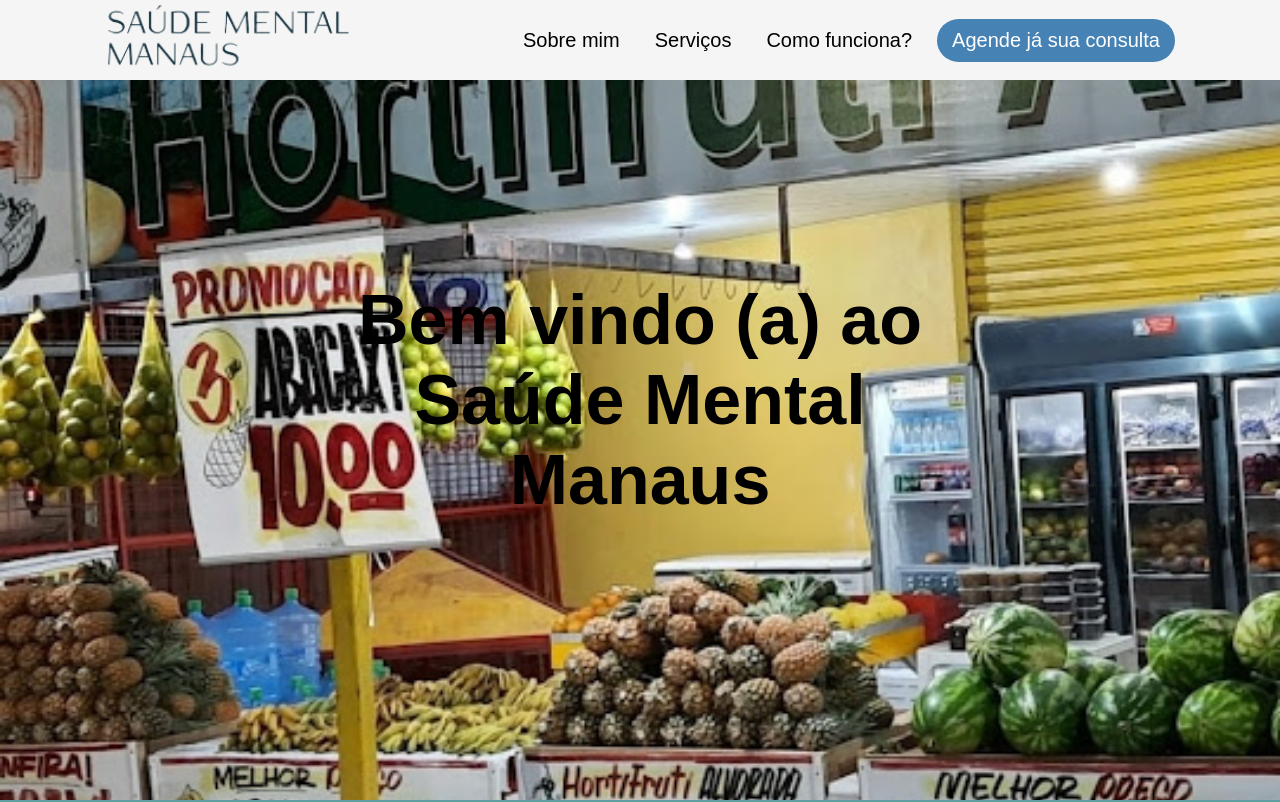
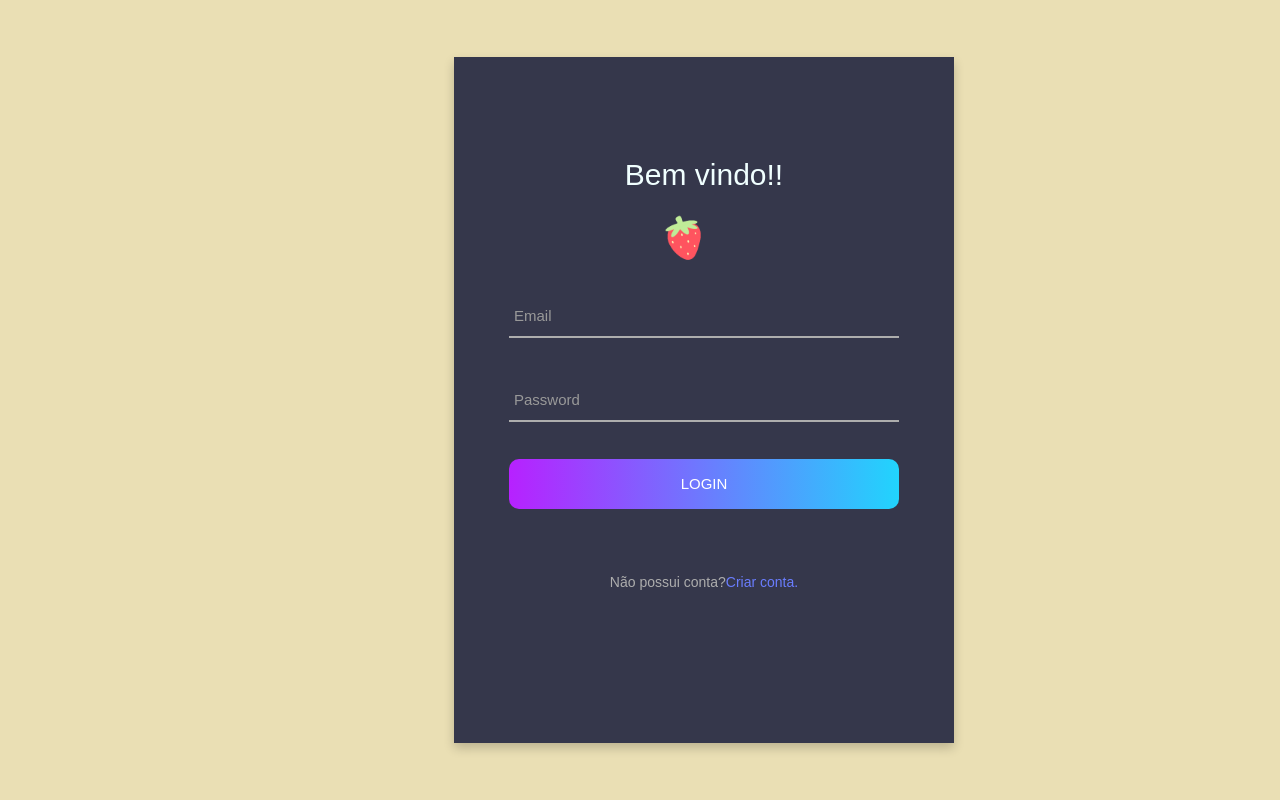
Before and after one commit to leonfritas/PIM_UNIP, a React (Create React App) app: page / in a window 1280 px wide. Shown: the top 802 px of the page. Built offline with nearby package versions, Linux system fonts and the light colour scheme.

Commit message:
tela-login

```diff
--- /dev/null
+++ b/src/components/login.css
@@ -0,0 +1,218 @@
+* {
+  margin: 0;
+  padding: 0;
+  font-family: sans-serif;
+}
+
+.container {
+  width: 100%;
+  margin: 0%;
+}
+img {
+  width: 20%;
+  padding-right: 10%;
+}
+
+.container-login {
+  width: 100%;
+  min-height: 100vh;
+
+  display: flex;
+  flex-wrap: wrap;
+  align-items: center;
+  justify-content: center;
+
+  background-color: #eadfb4;
+}
+
+.wrap-login {
+  width: 390px;
+  background-color: #35374b;
+  border-radius: 10px;
+
+  overflow: hidden;
+  padding: 77px 55px 33px 55px;
+
+  box-shadow: 0 5px 10px 0px rgba(0, 0, 0, 0.2);
+}
+
+.login-form {
+  width: 100%;
+}
+
+.login-form-title {
+  display: block;
+  font-size: 30px;
+  color: azure;
+
+  line-height: 1.2;
+  text-align: center;
+}
+
+.login-form-title img {
+  width: 90px;
+}
+
+.wrap-input {
+  width: 100%;
+  position: relative;
+  border-bottom: 2px solid #adadad;
+  margin-bottom: 37px;
+}
+
+.input {
+  font-size: 15px;
+  color: #fff;
+  line-height: 1.2;
+  border: none;
+  display: block;
+
+  width: 100%;
+  height: 45px;
+
+  background-color: transparent;
+
+  padding: 0 5px;
+}
+
+.focus-input {
+  position: absolute;
+  display: block;
+  width: 100%;
+  height: 100%;
+
+  top: 0;
+  left: 0;
+
+  pointer-events: none;
+  color: #adadad;
+}
+
+.focus-input::before {
+  content: "";
+  display: block;
+  position: absolute;
+  bottom: -2px;
+  left: 0;
+  width: 0;
+  height: 2px;
+
+  -webkit-transition: all 0.4s;
+  -o-transition: all 0.4s;
+  -moz-transition: all 0.4s;
+
+  background: -webkit-linear-gradient(to left, #21d4fd, #b721ff);
+  background: -o-linear-gradient(to left, #21d4fd, #b721ff);
+  background: -moz-linear-gradient(to left, #21d4fd, #b721ff);
+  background: linear-gradient(to left, #21d4fd, #b721ff);
+}
+
+.focus-input::after {
+  font-size: 15px;
+  color: #999999;
+  line-height: 1.2;
+
+  content: attr(data-placeholder);
+
+  display: block;
+  width: 100%;
+  position: absolute;
+  top: 16px;
+  left: 0px;
+
+  padding-left: 5px;
+
+  -webkit-transition: all 0.4s;
+  -o-transition: all 0.4s;
+  -moz-transition: all 0.4s;
+}
+
+.input:focus {
+  outline: 0;
+}
+
+.input:focus + .focus-input:after {
+  top: -15px;
+}
+
+.input:focus + .focus-input:before {
+  width: 100%;
+}
+
+.has-val + .focus-input::after {
+  top: -15px;
+}
+
+.container-login-form-btn {
+  display: flex;
+  flex-wrap: wrap;
+  justify-content: center;
+  padding-bottom: 13px;
+}
+
+.login-form-btn {
+  font-size: 15px;
+  border: none;
+  border-radius: 10px;
+  color: #fff;
+
+  line-height: 1.2;
+
+  text-transform: uppercase;
+
+  display: flex;
+  justify-content: center;
+  align-items: center;
+
+  width: 100%;
+  height: 50px;
+
+  background: -webkit-linear-gradient(to left, #21d4fd, #b721ff);
+  background: -o-linear-gradient(to left, #21d4fd, #b721ff);
+  background: -moz-linear-gradient(to left, #21d4fd, #b721ff);
+  background: linear-gradient(to left, #21d4fd, #b721ff);
+}
+
+.login-form-btn:hover {
+  cursor: pointer;
+}
+
+.text-center {
+  display: flex;
+  justify-content: center;
+  align-items: center;
+
+  margin-top: 50px;
+}
+
+.txt1 {
+  font-size: 14px;
+  color: #adadad;
+  line-height: 1.5;
+  text-decoration: none;
+}
+
+.txt2 {
+  font-size: 14px;
+  color: #6a7dfe;
+  line-height: 1.5;
+  text-decoration: none;
+}
+
+/* mobile */
+
+@media only screen and (max-device-width: 1280px) {
+  .wrap-login {
+    width: 390px;
+    background-color: #35374b;
+    border-radius: 0px;
+
+    overflow: hidden;
+    padding: 100px 55px 150px 55px;
+
+    box-shadow: 0 5px 10px 0px rgba(0, 0, 0, 0.2);
+  }
+  img {
+    width: 0%;
+  }
+}
--- /dev/null
+++ b/src/components/login.jsx
@@ -0,0 +1,63 @@
+import "./login.css";
+
+import img from "../assets/images/img.gif";
+import car from "../assets/images/car.gif";
+
+import { useState } from "react";
+import { Link } from "react-router-dom";
+
+function Login() {
+  /* Não permitir que o "Email" e "Senha", fique por cima do texto e quando subir não descer,
+  só descer quando o campo estiver livre. */
+  const [email, setEmail] = useState("");
+  const [password, setPassword] = useState("");
+  /* INICIO DO CONTAINER DE LOGIN */
+  return (
+    <div className="container">
+      <div className="container-login">
+        <img src={car} alt="carrinho de compras" />
+        <div className="wrap-login">
+          <form className="login-form">
+            <span className="login-form-title">Bem vindo!!</span>
+            <span className="login-form-title">
+              <img src={img} alt="" />
+            </span>
+
+            <div className="wrap-input">
+              <input
+                className={email !== "" ? "has-val input" : "input"}
+                type="email"
+                value={email}
+                onChange={(e) => setEmail(e.target.value)}
+              />
+              <span className="focus-input" data-placeholder="Email"></span>
+            </div>
+
+            <div className="wrap-input">
+              <input
+                className={password !== "" ? "has-val input" : "input"}
+                type="password"
+                value={password}
+                onChange={(e) => setPassword(e.target.value)}
+              />
+              <span className="focus-input" data-placeholder="Password"></span>
+            </div>
+
+            <div className="container-login-form-btn">
+              <Link to="/home" className="login-form-btn">
+                Login
+              </Link>
+            </div>
+            <div className="text-center">
+              <span className="txt1">Não possui conta?</span>
+
+              <a className="txt2">Criar conta.</a>
+            </div>
+          </form>
+        </div>
+      </div>
+    </div>
+  );
+}
+
+export default Login;
--- /dev/null
+++ b/src/pages/login-page.jsx
@@ -0,0 +1,10 @@
+import React from "react";
+import Login from "../components/login";
+
+export default function LoginPage() {
+  return (
+    <>
+      <Login />
+    </>
+  );
+}
--- a/src/pages/routes.jsx
+++ b/src/pages/routes.jsx
@@ -1,15 +1,16 @@
-import { BrowserRouter, Routes, Route } from "react-router-dom";
+import { BrowserRouter, Routes, Route, Link } from "react-router-dom";
+import Login from "./login-page";
 import Home from "./home";
 
+function AppRoutes() {
+  return (
+    <BrowserRouter>
+      <Routes>
+        <Route exact path="/" element={<Login />} />
+        <Route exact path="/home" element={<Home />} />
+      </Routes>
+    </BrowserRouter>
+  );
+}
 
-
-
-export default function AppRoutes() {
-    return (
-      <BrowserRouter>
-        <Routes>
-          <Route exact path="/" element={<Home />} />
-        </Routes>
-      </BrowserRouter>
-    );
-  };
+export default AppRoutes;
```
Also changed, not shown: src/assets/images/car.gif (added), src/assets/images/img.gif (added).
